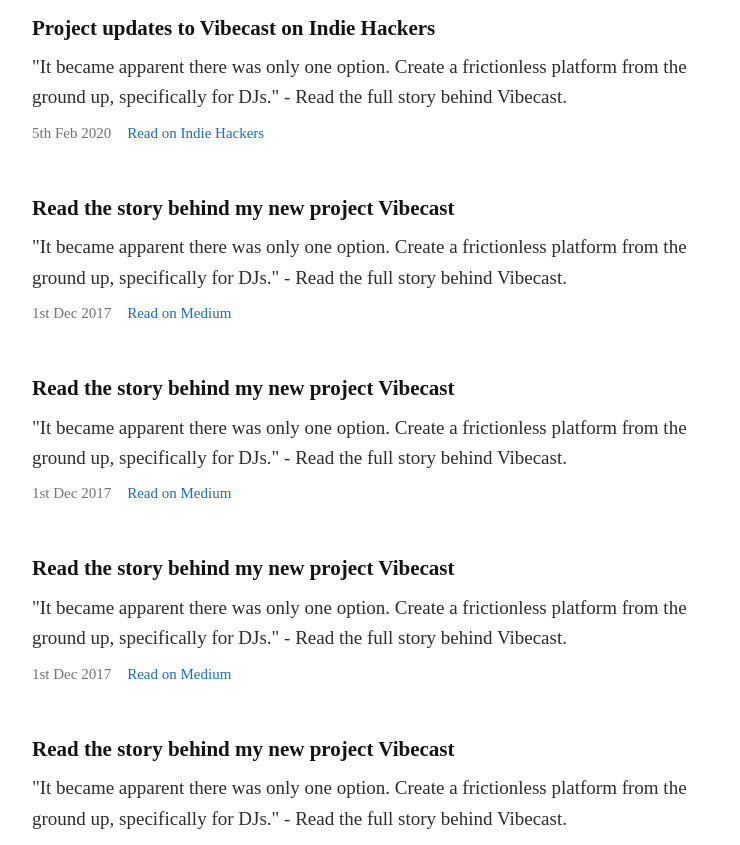
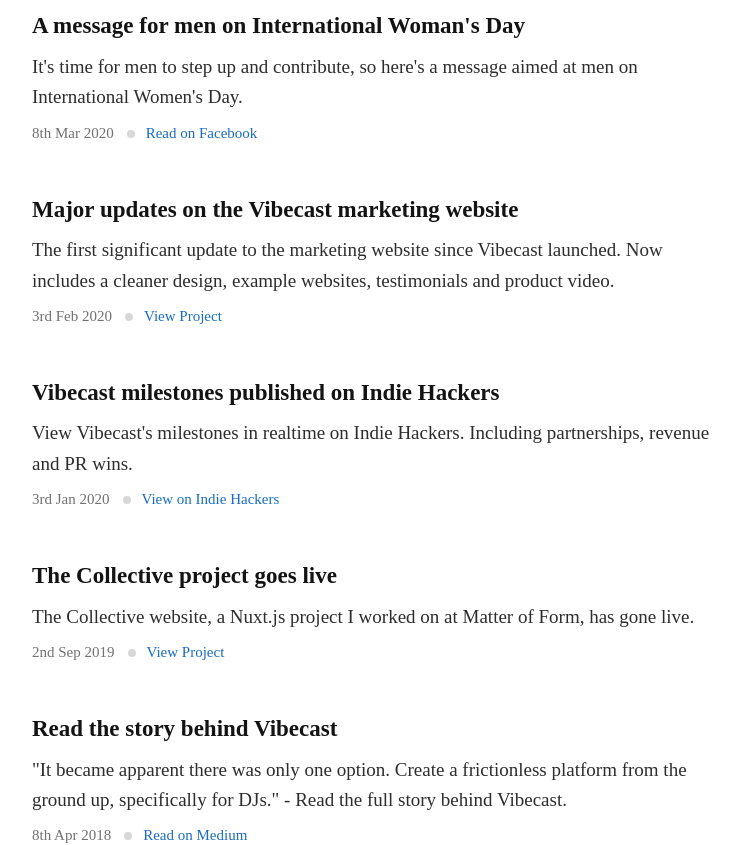
Before and after one commit to jackbarham/jackbarham.com, a Vue app: page / in a window 1280 px wide. Shown: the part 1340-2185 px from the top of the page, without its empty margins (260-1000 px from the left). Built offline with nearby package versions, Linux system fonts and the light colour scheme; a web font is replaced by a local one.

Commit message:
New projects and styling updates

```diff
--- a/src/data/activities.js
+++ b/src/data/activities.js
@@ -1,47 +1,44 @@
 module.exports = [
   {
-    title: 'Project updates to Vibecast on Indie Hackers',
+    title: "A message for men on International Woman's Day",
+    copy: "It's time for men to step up and contribute, so here's a message aimed at men on International Women's Day.",
+    date: '8th Mar 2020',
+    buttonText: 'Read on Facebook',
+    link: 'https://www.facebook.com/100024908993113/posts/613089662864661',
+    external: true
+  },
+  {
+    title: 'Major updates on the Vibecast marketing website',
+    copy:
+      'The first significant update to the marketing website since Vibecast launched. Now includes a cleaner design, example websites, testimonials and product video.',
+    date: '3rd Feb 2020',
+    buttonText: 'View Project',
+    link: '/portfolio/vibecast-website',
+    external: false
+  },
+  {
+    title: 'Vibecast milestones published on Indie Hackers',
+    copy: "View Vibecast's milestones in realtime on Indie Hackers. Including partnerships, revenue and PR wins.",
+    date: '3rd Jan 2020',
+    buttonText: 'View on Indie Hackers',
+    link: 'https://www.indiehackers.com/product/vibecast',
+    external: true
+  },
+  {
+    title: 'The Collective project goes live',
+    copy: 'The Collective website, a Nuxt.js project I worked on at Matter of Form, has gone live.',
+    date: '2nd Sep 2019',
+    buttonText: 'View Project',
+    link: '/portfolio/the-collective',
+    external: false
+  },
+  {
+    title: 'Read the story behind Vibecast',
     copy:
       '"It became apparent there was only one option. Create a frictionless platform from the ground up, specifically for DJs." - Read the full story behind Vibecast.',
-    date: '5th Feb 2020',
-    type: 'Article',
-    buttonText: 'Read on Indie Hackers',
-    link: 'https://blog.vibecast.com/welcome-to-vibecast-the-website-builder-for-djs-a412fe1e529d'
-  },
-  {
-    title: 'Read the story behind my new project Vibecast',
-    copy:
-      '"It became apparent there was only one option. Create a frictionless platform from the ground up, specifically for DJs." - Read the full story behind Vibecast.',
-    date: '1st Dec 2017',
-    type: 'Article',
+    date: '8th Apr 2018',
     buttonText: 'Read on Medium',
-    link: 'https://blog.vibecast.com/welcome-to-vibecast-the-website-builder-for-djs-a412fe1e529d'
-  },
-  {
-    title: 'Read the story behind my new project Vibecast',
-    copy:
-      '"It became apparent there was only one option. Create a frictionless platform from the ground up, specifically for DJs." - Read the full story behind Vibecast.',
-    date: '1st Dec 2017',
-    type: 'Article',
-    buttonText: 'Read on Medium',
-    link: 'https://blog.vibecast.com/welcome-to-vibecast-the-website-builder-for-djs-a412fe1e529d'
-  },
-  {
-    title: 'Read the story behind my new project Vibecast',
-    copy:
-      '"It became apparent there was only one option. Create a frictionless platform from the ground up, specifically for DJs." - Read the full story behind Vibecast.',
-    date: '1st Dec 2017',
-    type: 'Article',
-    buttonText: 'Read on Medium',
-    link: 'https://blog.vibecast.com/welcome-to-vibecast-the-website-builder-for-djs-a412fe1e529d'
-  },
-  {
-    title: 'Read the story behind my new project Vibecast',
-    copy:
-      '"It became apparent there was only one option. Create a frictionless platform from the ground up, specifically for DJs." - Read the full story behind Vibecast.',
-    date: '1st Dec 2017',
-    type: 'Article',
-    buttonText: 'Read on Medium',
-    link: 'https://blog.vibecast.com/welcome-to-vibecast-the-website-builder-for-djs-a412fe1e529d'
+    link: 'https://blog.vibecast.com/welcome-to-vibecast-the-website-builder-for-djs-a412fe1e529d',
+    external: true
   }
 ];
--- a/src/data/foolproof.js
+++ b/src/data/foolproof.js
@@ -5,7 +5,8 @@
   type: 'User Experience Agency',
   role: 'Front-end Development',
   published: 'September 2018',
-  copy: '',
+  copy:
+    '<p><a href="https://www.foolproof.co.uk" target="_blank">Foolproof</a> are specialists in experience design. They create value for their clients by creating value for their customers. They can help shape product and service ideas, design and deploy digital experiences.</p><p>I worked at Foolproof on various projects then worked as part of a team developing their own marketing website using Nuxt.js with a custom CMS.</p>',
   images: [
     {
       image: 'https://static.vibecast.com/jb/foolproof-1.jpg'
--- a/src/data/heckfield-place.js
+++ b/src/data/heckfield-place.js
@@ -6,7 +6,7 @@
   role: 'Front-end development',
   published: 'August 2018',
   copy:
-    '<a title="Heckfield Place" href="https://www.heckfieldplace.com" target="_blank" rel="noopener">Heckfield Place</a> is a luxury hotel and retreat, lovingly restored from its classic origins and rewoven into 400 acres of secluded Hampshire landscape.</p><p>Working with <a title="Cradle Agency website" href="https://matterofform.com" target="_blank" rel="noopener">Matter of Form</a> agency, we created a fully customised marketing and booking website using Handlebars and native JavaScript, with a custom CMS.</p>',
+    '<p><a title="Heckfield Place" href="https://www.heckfieldplace.com" target="_blank" rel="noopener">Heckfield Place</a> is a luxury hotel and retreat, lovingly restored from its classic origins and rewoven into 400 acres of secluded Hampshire landscape.</p><p>Working with <a title="Cradle Agency website" href="https://matterofform.com" target="_blank" rel="noopener">Matter of Form</a> agency, we created a fully customised marketing and booking website using Handlebars and native JavaScript, with a custom CMS.</p>',
   images: [
     {
       image: 'https://static.vibecast.com/jb/heckfield-1.jpg'
--- a/src/scss/components/activity.scss
+++ b/src/scss/components/activity.scss
@@ -8,7 +8,7 @@
   }
 
   &__title {
-    @include font-size(21);
+    @include font-size(23);
     margin-bottom: 0.5rem;
     line-height: 1.5;
     a {
@@ -30,8 +30,21 @@
     list-style-type: none;
     display: flex;
 
-    li {
-      margin-right: 16px;
+    li:first-child {
+      position: relative;
+      margin-right: 32px;
+
+      &::after {
+        content: '';
+        width: 8px;
+        height: 8px;
+        border-radius: 4px;
+        background-color: darken($c-border, 8);
+        display: block;
+        position: absolute;
+        right: -21px;
+        top: 9px;
+      }
     }
   }
 
--- a/src/scss/components/portfolio.scss
+++ b/src/scss/components/portfolio.scss
@@ -44,9 +44,13 @@
 
   &__title {
     @include font-black();
-    @include font-size(19);
-    margin: 0 0 0.1rem 0;
+    @include font-size(23);
+    margin: 0;
     line-height: 1;
+
+    @media (min-width: $width-mid) {
+      @include font-size(19);
+    }
   }
 
   &__type {
@@ -65,7 +69,7 @@
   }
 
   &__about {
-    padding: 0 16px 32px 16px;
+    padding: 0 0 32px 0;
 
     @media (min-width: $width-wide) {
       padding: 40px 0 0 48px;
--- a/src/views/About.vue
+++ b/src/views/About.vue
@@ -24,17 +24,17 @@
       {
         title: 'What I do',
         copy:
-          "<p>I work in, but not limited to, front-end development. I've built websites for large and small companies, freelanced for a lot of London agencies and several startups.</p><p>My forte is responsive website, web application, and user-interface design and development. I'm primarily a front-end developer with strong UI design and back-end skills.</p><p>I have a lot of experience with rapid prototyping, designing in the browser and building MVPs. I often work with prototyping tools along with Sketch, Photoshop, Javascript (native, ES6 and Vue.js), PHP (Laravel and WordPress) and AWS.</p><p>I can also run teams (in person and remotely), provide technical and strategic consultancy, and I'm able to plan and manage projects.</p>"
+          "<p>I work in, but not limited to, front-end development. I've built websites for large and small companies, freelanced for a lot of London agencies and several startups.</p><p>My forte is responsive website, web application, and user-interface design and development. I'm primarily a front-end developer with strong UI design and back-end skills.</p><p>I have a lot of experience with rapid prototyping, designing in the browser, building MVPs, and turning them into scaleable products. I often work with prototyping tools along with Sketch, Photoshop, Javascript (native, ES6 and Vue.js), PHP (Laravel and WordPress) and AWS.</p><p>I can also run teams (in person and remotely), provide technical and strategic consultancy, and I'm able to plan and manage projects.</p>"
       },
       {
         title: 'Currently',
         copy:
-          '<p>I split my time between <a href="https://uk.yunojuno.com/p/jackbarham" target="_blank">freelancing</a> and building <a href="/portfolio/vibecast-website">Vibecast</a>, my side-project I designed in <a href="https://www.sketchapp.com" target="_blank" rel="noopener">Sketch</a> and developed in <a href="https://laravel.com" target="_blank" rel="noopener">Laravel</a> and <a href="https://vuejs.org" target="_blank" rel="noopener">Vue.js</a>.'
+          '<p>I split my time between <a href="https://uk.yunojuno.com/p/jackbarham" target="_blank">freelancing</a> and building <a href="/portfolio/vibecast-website">Vibecast</a>, my side-project I designed in <a href="https://www.sketchapp.com" target="_blank" rel="noopener">Sketch</a> and developed in <a href="https://laravel.com" target="_blank" rel="noopener">Laravel</a> and <a href="https://vuejs.org" target="_blank" rel="noopener">Vue.js</a>.</p><p>I\'ll work on location in Central and East London, I have my own home office to work remotely, and I often take bookings through <a href="https://uk.yunojuno.com/p/jackbarham" target="_blank" rel="noopener">YunoJuno</a>.</p>'
       },
       {
         title: 'Contact',
         copy:
-          '<p>I\'m currently looking for a new project. I\'ll work on location in Central and East London, and I have my own home office where I can work remotely. Send a message to <a href="mailto:jack@vibecast.com">jack@vibecast.com</a> or <a href="https://twitter.com/JackBarham" target="_blank" rel="noopener">@jackbarham</a>. I often take bookings through <a href="https://uk.yunojuno.com/p/jackbarham" target="_blank" rel="noopener">YunoJuno</a>.</p></p>'
+          '<p>Email me <a href="mailto:jack@vibecast.com">jack@vibecast.com</a> or tweet <a href="https://twitter.com/JackBarham" target="_blank" rel="noopener">@jackbarham</a>.</p>'
       }
     ]
   })
--- a/src/views/Home.vue
+++ b/src/views/Home.vue
@@ -15,7 +15,10 @@
       <div class="activity">
         <div class="activity__item" v-for="(activity, index) in activities" :key="index">
           <h3 class="activity__title">
-            <a :href="activity.link" target="_blank">{{ activity.title }}</a>
+            <a
+              :href="activity.link"
+              :target="!activity.external ? '_self' : '_blank'"
+            >{{ activity.title }}</a>
           </h3>
           <p class="activity__intro">{{ activity.copy }}</p>
           <ul class="activity__meta">
@@ -24,8 +27,12 @@
               <a
                 class="activity__link"
                 :href="activity.link"
-                target="_blank"
-              >{{ activity.buttonText }}</a>
+                :target="!activity.external ? '_self' : '_blank'"
+              >
+                {{
+                activity.buttonText
+                }}
+              </a>
             </li>
           </ul>
         </div>
```
Also changed, not shown: public/index.html (+16 -1 lines), .keys.example.js (deleted), src/data/virgin-care-private.js (renamed from src/data/virgin-private-healthcare.js), 1 other file (tests, documents, lock files or other folders).
